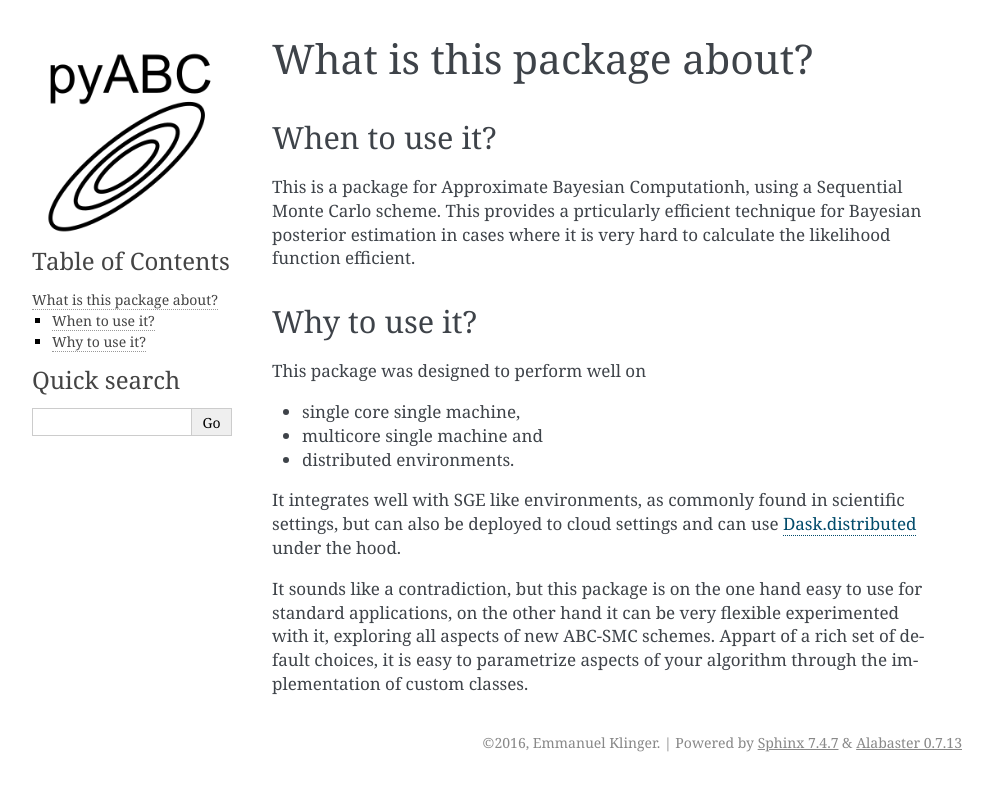
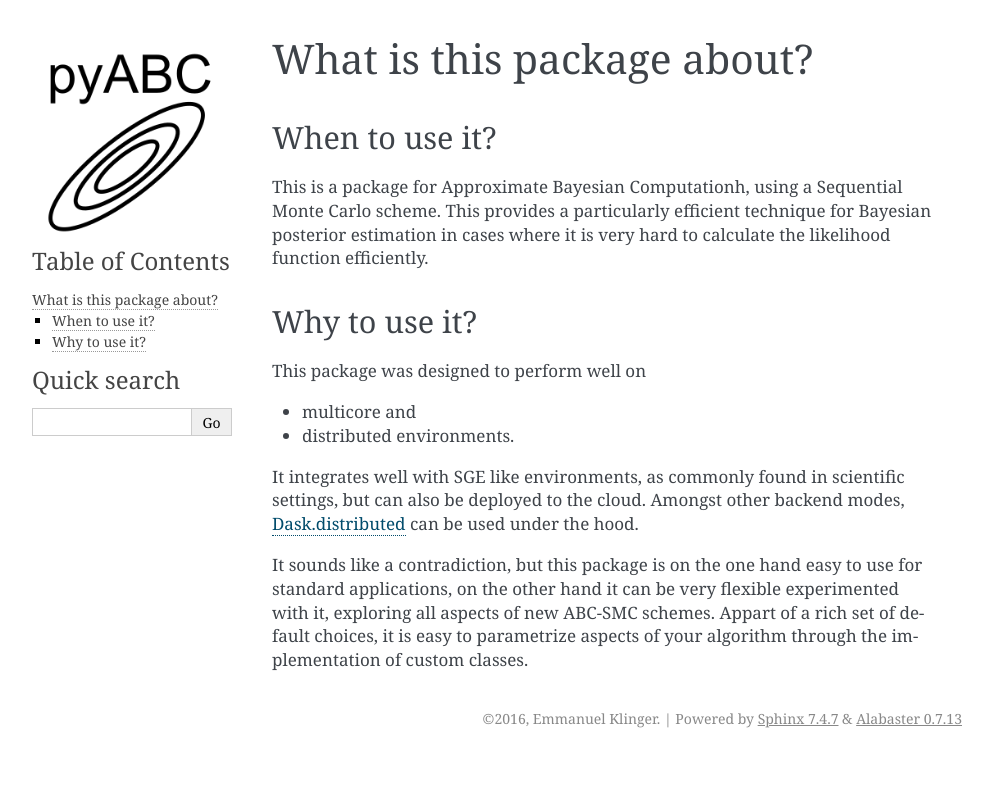
Before and after one commit to ICB-DCM/pyABC, a Sphinx documentation site: the page built from doc/what.rst, in a window 1280 px wide. Shown: the top 791 px of the page, without its empty margins (148-1141 px from the left). Built offline with Sphinx 7.4.7, drawn with Linux system fonts in a browser that asks for light colours.

Commit message:
doc typoes

```diff
--- a/doc/what.rst
+++ b/doc/what.rst
@@ -6,8 +6,8 @@ When to use it?
 ---------------
 
 This is a package for Approximate Bayesian Computationh, using a Sequential Monte Carlo scheme.
-This provides a prticularly efficient technique for Bayesian posterior estimation in cases where
-it is very hard to calculate the likelihood function efficient.
+This provides a particularly efficient technique for Bayesian posterior estimation in cases where
+it is very hard to calculate the likelihood function efficiently.
 
 
 
@@ -16,13 +16,12 @@ Why to use it?
 
 This package was designed to perform well on
 
-* single core single machine,
-* multicore single machine and
+* multicore and
 * distributed environments.
 
 It integrates well with SGE like environments, as commonly found in scientific settings,
-but can also be deployed to cloud settings and can use
-`Dask.distributed <http://distributed.readthedocs.io/en/latest/>`_ under the hood.
+but can also be deployed to the cloud. Amongst other backend modes,
+`Dask.distributed <http://distributed.readthedocs.io/en/latest/>`_  can be used under the hood.
 
 
 It sounds like a contradiction, but this package is on the one hand easy to use for standard applications,
```
